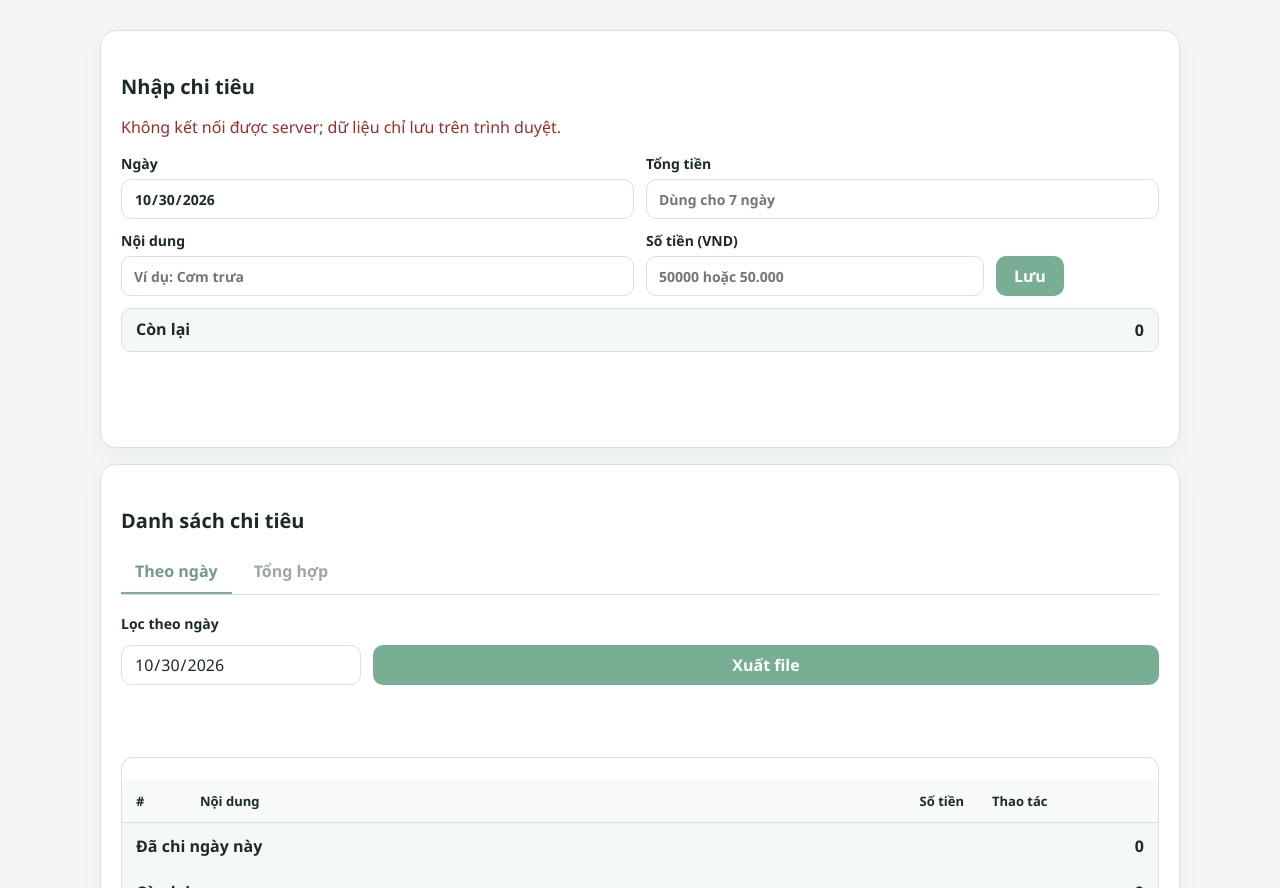
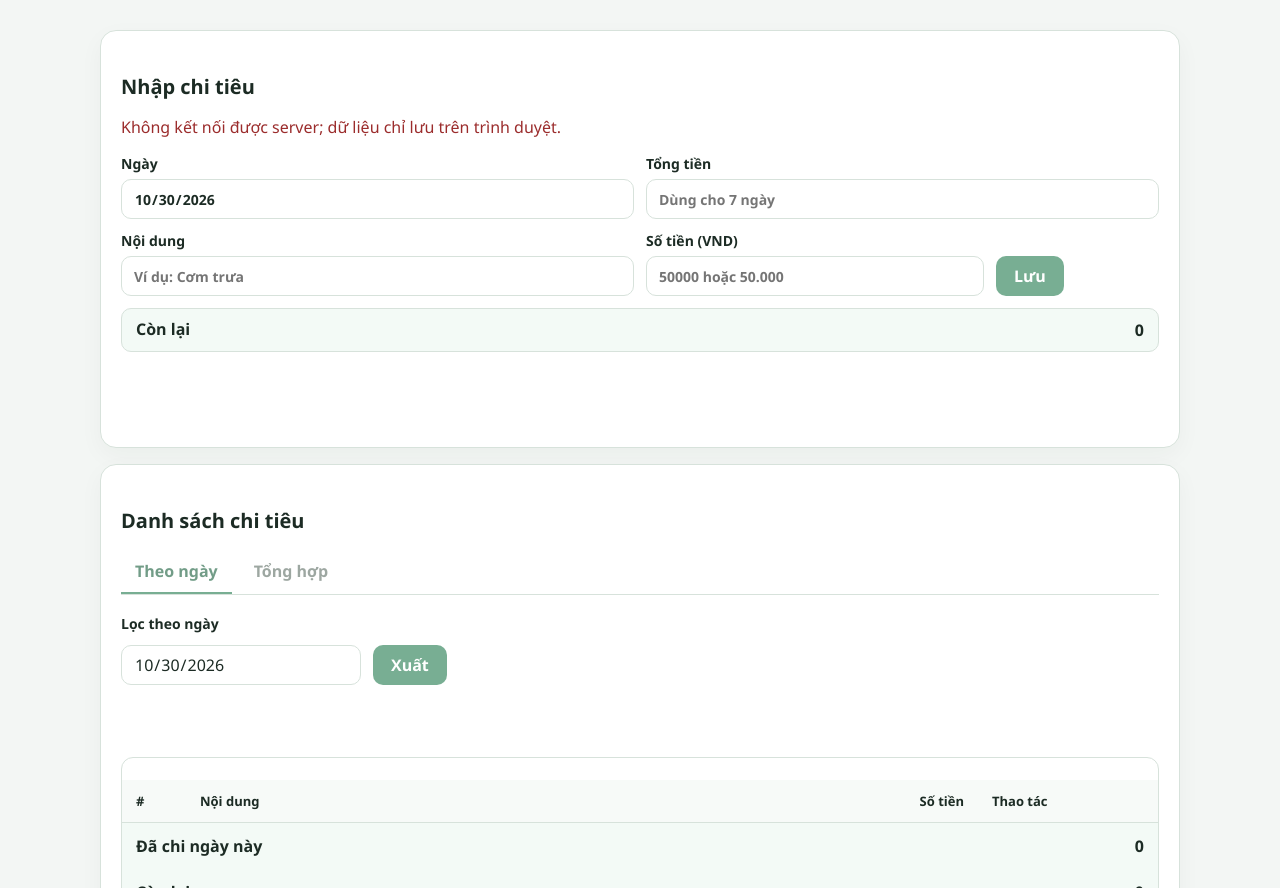
Before and after one commit to handmadechill-cyber/ExpenseManagement, a website: page index.html in a window 1280 px wide. Shown: the part 212-1100 px from the top of the page. Drawn offline with Linux system fonts and the light colour scheme; no server answers.

Commit message:
update code

```diff
--- a/index.html
+++ b/index.html
@@ -79,7 +79,7 @@
         <div class="filter-bar">
                   <label for="filter-date">Lọc theo ngày</label>
                   <input id="filter-date" type="date" />
-            <button id="export-button" type="button">Xuất file</button>
+            <button id="export-button" type="button" title="Xuất chi tiêu ngày đang chọn">Xuất</button>
         </div>
         <div class="table-wrap">
           <table>
@@ -113,7 +113,7 @@
                             <select id="summary-date" aria-label="Chọn kỳ tổng tiền"></select>
                         </label>
                         <p id="summary-range" class="summary-range" aria-live="polite"></p>
-                        <button id="summary-export-button" type="button">Xuất tổng hợp</button>
+                        <button id="summary-export-button" type="button" title="Xuất dữ liệu tổng hợp">Xuất</button>
                     </div>
                     <div class="table-wrap">
                         <table>
--- a/styles.css
+++ b/styles.css
@@ -316,6 +316,14 @@ button:disabled {
 #day-panel #export-button {
     grid-column: 2;
     grid-row: 2;
+    justify-self: start;
+    width: max-content;
+    white-space: nowrap;
+}
+
+.summary-filter #summary-export-button {
+    justify-self: start;
+    width: max-content;
     white-space: nowrap;
 }
 
```
